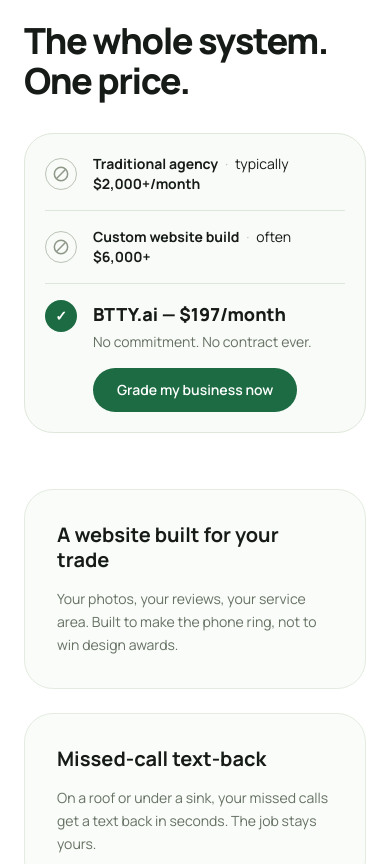
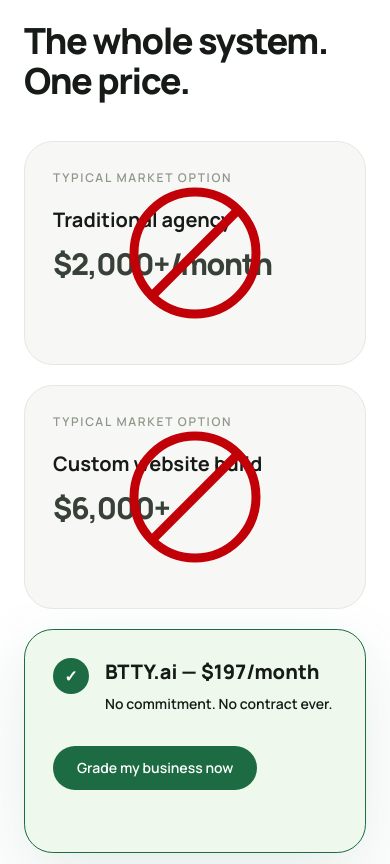
Before and after one commit to case-brothers/BTTY, a React (Vite) app: page / in a window 390 px wide. Shown: the part 4245-5109 px from the top of the page. Built offline with nearby package versions, Linux system fonts and the light colour scheme.

Commit message:
Clarify homepage price comparison

```diff
--- a/src/pages/HomeV2.tsx
+++ b/src/pages/HomeV2.tsx
@@ -253,7 +253,7 @@ export default function HomeV2() {
 
       <section id="services" className="border-b border-[#e4ece1] bg-white py-24">
         <div className="mx-auto max-w-6xl px-6">
-          <div className="mb-14 grid gap-8 md:grid-cols-[0.9fr_1.1fr] md:items-center md:gap-12">
+          <div className="mb-10">
             <div className="max-w-2xl">
               <p className="text-xs font-semibold uppercase tracking-[0.18em] text-brand-green">What $197 A Month Buys</p>
               <h2 className="mt-5 text-4xl font-black tracking-[-0.04em] text-text-900 md:text-5xl">
@@ -261,41 +261,45 @@ export default function HomeV2() {
                 <span className="block">One price.</span>
               </h2>
             </div>
+          </div>
 
-            <div className="rounded-[1.8rem] border border-[#dfe8db] bg-[#f8fbf7] p-5 md:p-6" aria-label="Website and lead-system cost comparison">
-              <div className="flex items-center gap-4 border-b border-[#dde6da] pb-4">
-                <span className="flex h-8 w-8 shrink-0 items-center justify-center rounded-full border border-text-300 text-text-400" aria-label="Not the BTTY option">
-                  <svg viewBox="0 0 24 24" className="h-5 w-5" fill="none" stroke="currentColor" strokeWidth="1.8" aria-hidden="true">
-                    <circle cx="12" cy="12" r="8" />
-                    <path d="m6.4 17.6 11.2-11.2" />
-                  </svg>
-                </span>
-                <p className="text-sm text-text-600"><span className="font-bold text-text-900">Traditional agency</span> <span className="mx-1 text-text-300">·</span> typically <span className="font-bold">$2,000+/month</span></p>
-              </div>
+          <div className="mb-14 grid gap-5 md:grid-cols-3" aria-label="Website and lead-system cost comparison">
+            <div className="relative min-h-56 overflow-hidden rounded-[1.8rem] border border-[#e4e8e2] bg-[#f7f8f6] p-7" aria-label="Traditional agency, typically $2,000 or more per month, not the BTTY option">
+              <p className="text-xs font-semibold uppercase tracking-[0.14em] text-text-400">Typical market option</p>
+              <h3 className="mt-5 text-xl font-bold text-text-900">Traditional agency</h3>
+              <p className="mt-3 text-3xl font-black tracking-[-0.04em] text-text-700">$2,000+/month</p>
+              <span className="sr-only">Not the BTTY option.</span>
+              <svg viewBox="0 0 160 160" className="pointer-events-none absolute inset-1/2 h-40 w-40 -translate-x-1/2 -translate-y-1/2 text-red-700" fill="none" stroke="currentColor" strokeWidth="9" aria-hidden="true">
+                <circle cx="80" cy="80" r="61" />
+                <path d="m37 123 86-86" />
+              </svg>
+            </div>
 
-              <div className="flex items-center gap-4 border-b border-[#dde6da] py-4">
-                <span className="flex h-8 w-8 shrink-0 items-center justify-center rounded-full border border-text-300 text-text-400" aria-label="Not the BTTY option">
-                  <svg viewBox="0 0 24 24" className="h-5 w-5" fill="none" stroke="currentColor" strokeWidth="1.8" aria-hidden="true">
-                    <circle cx="12" cy="12" r="8" />
-                    <path d="m6.4 17.6 11.2-11.2" />
-                  </svg>
-                </span>
-                <p className="text-sm text-text-600"><span className="font-bold text-text-900">Custom website build</span> <span className="mx-1 text-text-300">·</span> often <span className="font-bold">$6,000+</span></p>
-              </div>
+            <div className="relative min-h-56 overflow-hidden rounded-[1.8rem] border border-[#e4e8e2] bg-[#f7f8f6] p-7" aria-label="Custom website build, often $6,000 or more, not the BTTY option">
+              <p className="text-xs font-semibold uppercase tracking-[0.14em] text-text-400">Typical market option</p>
+              <h3 className="mt-5 text-xl font-bold text-text-900">Custom website build</h3>
+              <p className="mt-3 text-3xl font-black tracking-[-0.04em] text-text-700">$6,000+</p>
+              <span className="sr-only">Not the BTTY option.</span>
+              <svg viewBox="0 0 160 160" className="pointer-events-none absolute inset-1/2 h-40 w-40 -translate-x-1/2 -translate-y-1/2 text-red-700" fill="none" stroke="currentColor" strokeWidth="9" aria-hidden="true">
+                <circle cx="80" cy="80" r="61" />
+                <path d="m37 123 86-86" />
+              </svg>
+            </div>
 
-              <div className="flex items-start gap-4 pt-4">
-                <span className="flex h-8 w-8 shrink-0 items-center justify-center rounded-full bg-brand-green text-sm font-black text-white" aria-label="BTTY option">✓</span>
+            <div className="min-h-56 rounded-[1.8rem] border border-brand-green bg-[#eef8ed] p-7 shadow-[0_24px_70px_rgba(29,107,67,0.12)]" aria-label="BTTY option, $197 per month">
+              <div className="flex items-start gap-4">
+                <span className="flex h-9 w-9 shrink-0 items-center justify-center rounded-full bg-brand-green text-base font-black text-white" aria-hidden="true">✓</span>
                 <div>
-                  <p className="text-lg font-black text-text-900">BTTY.ai — $197/month</p>
-                  <p className="mt-1 text-sm text-text-500">No commitment. No contract ever.</p>
-                  <a
-                    href="/scan"
-                    className="mt-4 inline-flex rounded-full bg-brand-green px-6 py-3 text-sm font-semibold text-white transition-colors hover:bg-brand-green-light"
-                  >
-                    Grade my business now
-                  </a>
+                  <p className="text-xl font-black text-text-900">BTTY.ai — $197/month</p>
+                  <p className="mt-2 text-sm font-semibold text-text-600">No commitment. No contract ever.</p>
                 </div>
               </div>
+              <a
+                href="/scan"
+                className="mt-8 inline-flex rounded-full bg-brand-green px-6 py-3 text-sm font-semibold text-white transition-colors hover:bg-brand-green-light"
+              >
+                Grade my business now
+              </a>
             </div>
           </div>
 
```
